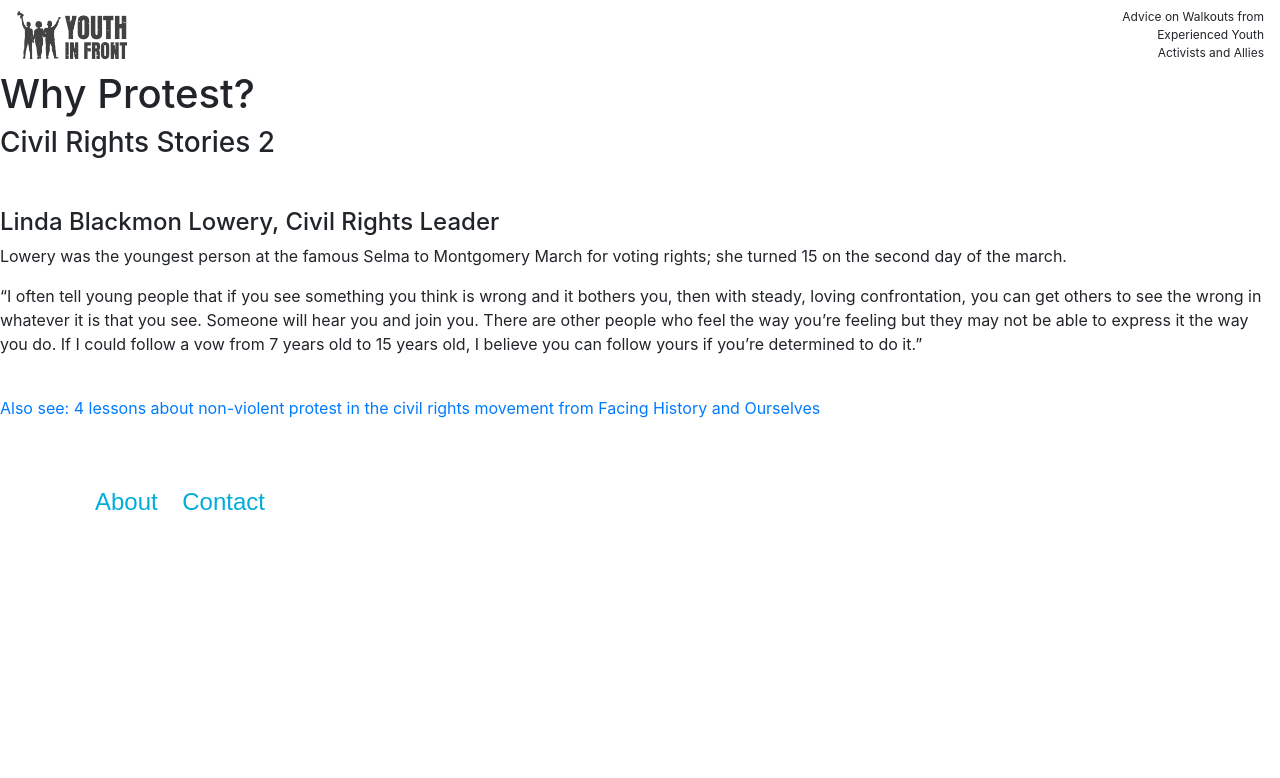
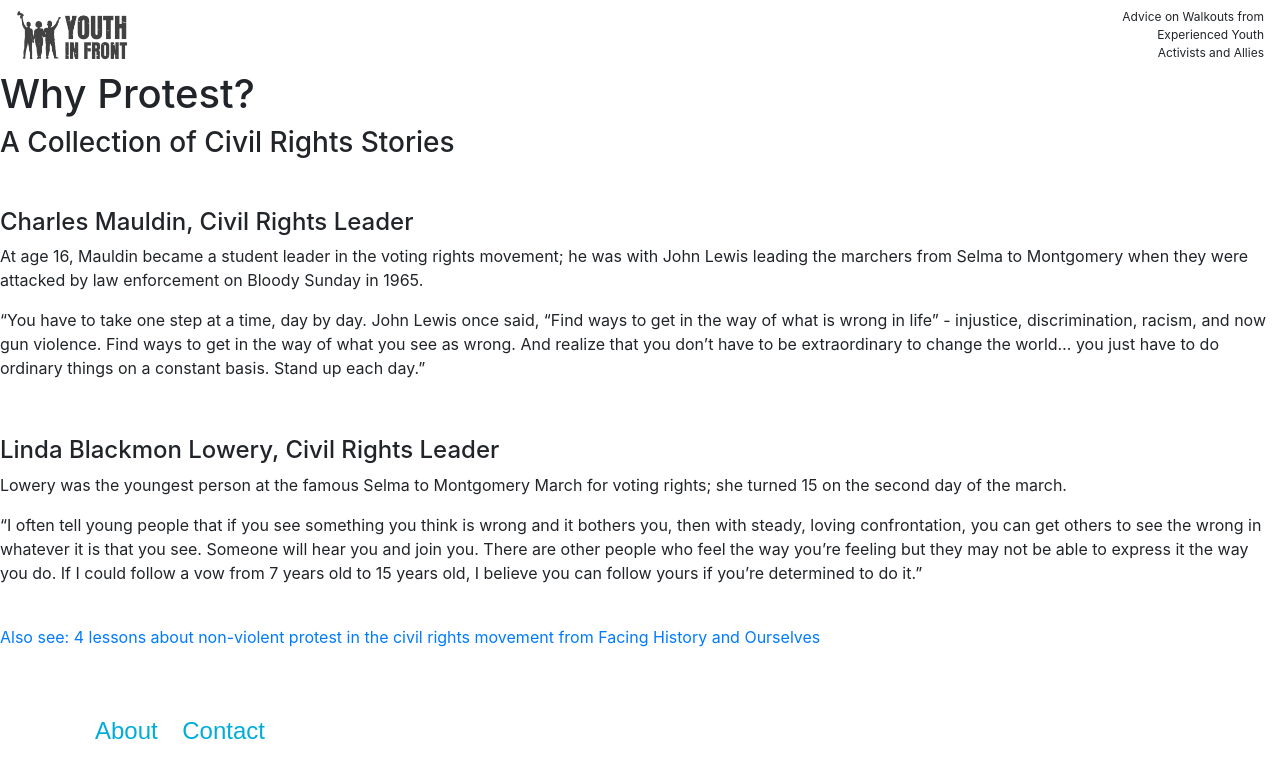
Before and after one commit to youthinfront/youthinfront-site, a Jekyll site: the page built from why-protest-civil-rights-stories.md, in a window 1280 px wide. Shown: the top 778 px of the page. Built offline with Jekyll 4.4.1, drawn with Linux system fonts in a browser that asks for light colours; nearby versions of some CDN libraries; our own code applies the rules of GitHub Pages for plain Markdown files.

Commit message:
Update and rename why-protest-civil-rights-stories-2.md to why-protest-civil-rights-stories.md

```diff
--- a/why-protest-civil-rights-stories-2.md
+++ b/why-protest-civil-rights-stories.md
@@ -4,7 +4,14 @@ layout: default
 
 Why Protest?
 ============
-### Civil Rights Stories 2
+### A Collection of Civil Rights Stories
+<br>
+#### Charles Mauldin, Civil Rights Leader
+
+At age 16, Mauldin became a student leader in the voting rights movement; he was with John Lewis leading the marchers from Selma to Montgomery when they were attacked by law enforcement on Bloody Sunday in 1965.
+
+>“You have to take one step at a time, day by day. John Lewis once said, “Find ways to get in the way of what is wrong in life” - injustice, discrimination, racism, and now gun violence. Find ways to get in the way of what you see as wrong. And realize that you don’t have to be extraordinary to change the world… you just have to do ordinary things on a constant basis. Stand up each day.”
+
 <br>
 #### Linda Blackmon Lowery, Civil Rights Leader
 
```
